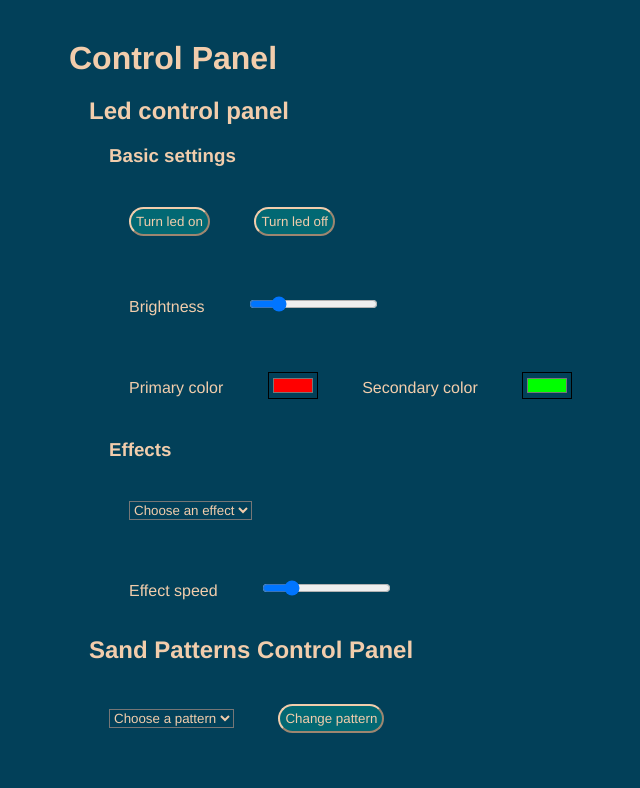
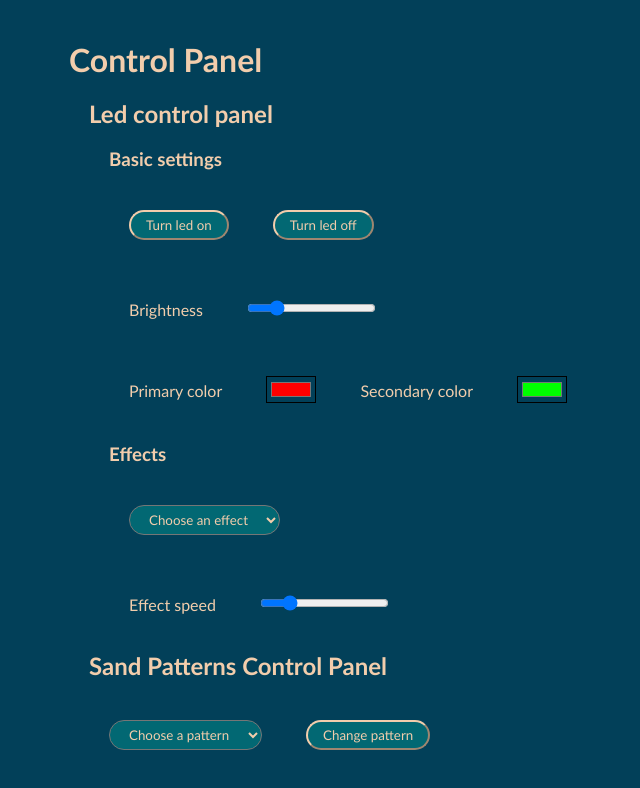
Before and after one commit to vives-project-xp/Zend, a website with bundled scripts: page webinterface/static/client/index.html in a window 1280 px wide. Both pictures are taken after a click on the button "Turn led on". Shown: the whole page, without its empty margins (11-651 px from the left). Built offline with nearby package versions, Linux system fonts and the light colour scheme; no server answers.

```diff
--- a/webinterface/static/client/css/style.css
+++ b/webinterface/static/client/css/style.css
@@ -2,12 +2,12 @@
     background-color: #024059;
     color: #F2CDAC;
     margin: 20px;
-    font-family: "Helvetica";
+    font-family: "Trebuchet MS";
 }
 
 button {
     border-radius: 2em;
-    padding: 5px;
+    padding: 5px 15px 5px 15px;
     background-color: #026873;
     border-color:#F2CDAC;
 }
@@ -29,3 +29,10 @@
     width: 50%;
     justify-self: right;
 }
+
+#options, #sand-pattern-options {
+    border-radius: 2em;
+    padding: 5px 15px 5px 15px;
+    background-color: #026873;
+
+}
--- a/webinterface/static/client/script.js
+++ b/webinterface/static/client/script.js
@@ -4,7 +4,7 @@
 let ledStatus = document.getElementById('led-status');
 let ledButton = document.getElementById('switch-led');
 
-const url = "http://172.16.103.49/"
+const url = "http://172.16.103.132/"
 var brightness_slider = document.getElementById("brightness");
 var brightness = brightness_slider.value;
 
@@ -57,13 +57,13 @@
 });
 
 function setupLed(){
-    const setup_url = url + "win&T=1&A=50&CL=hFF0000&C2=h00FF00&FX=0&SX=50";
+    const setup_url = url + "win&T=1&A=50&CL=hFF0000&C2=h00FF00&FX=0&SX=50&S2=78";
     axios.get(setup_url);
 
 }
 
 function turnLedOn(){
-    const new_url = url + "win&T=1";
+    const new_url = url + "win&T=1&S2=78";
     axios.get(new_url);
 }
 
```
Also changed, not shown: webinterface/README.md, webinterface/img/webinterface.PNG, 1 other file.
